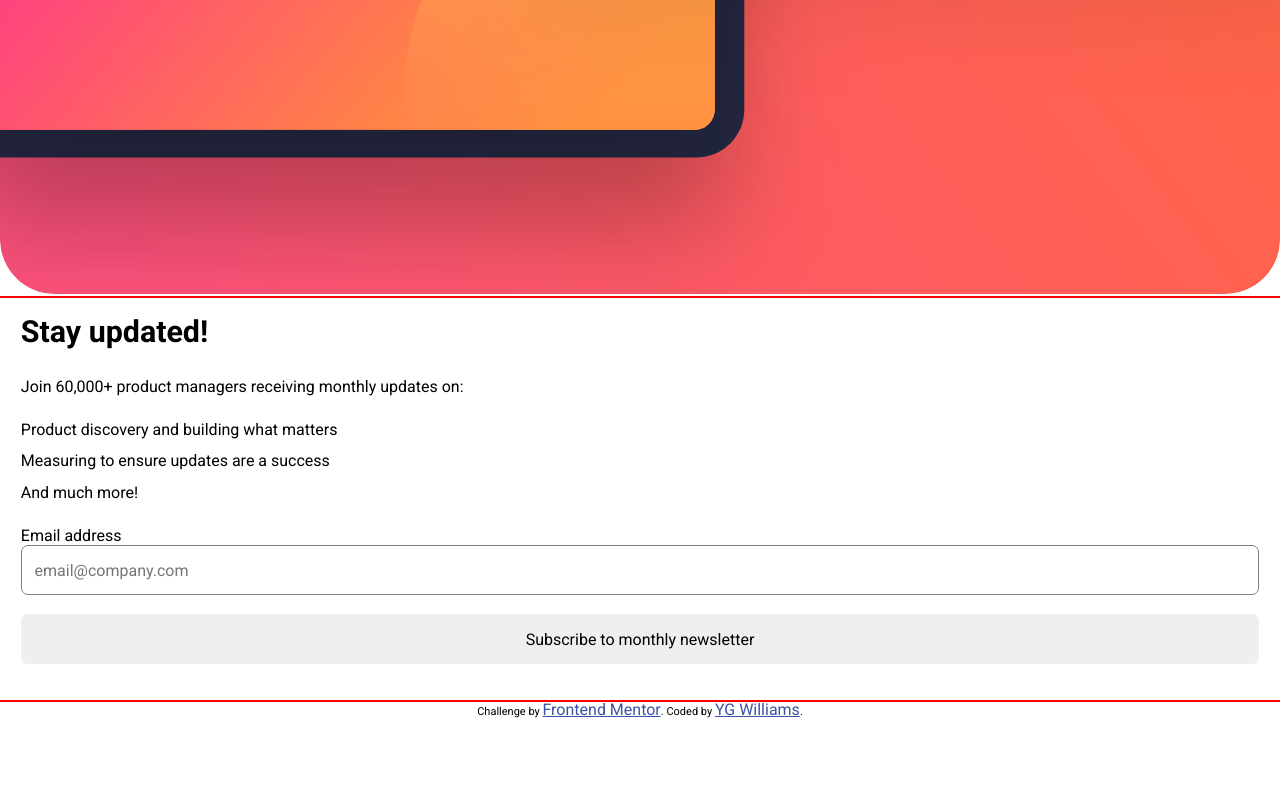
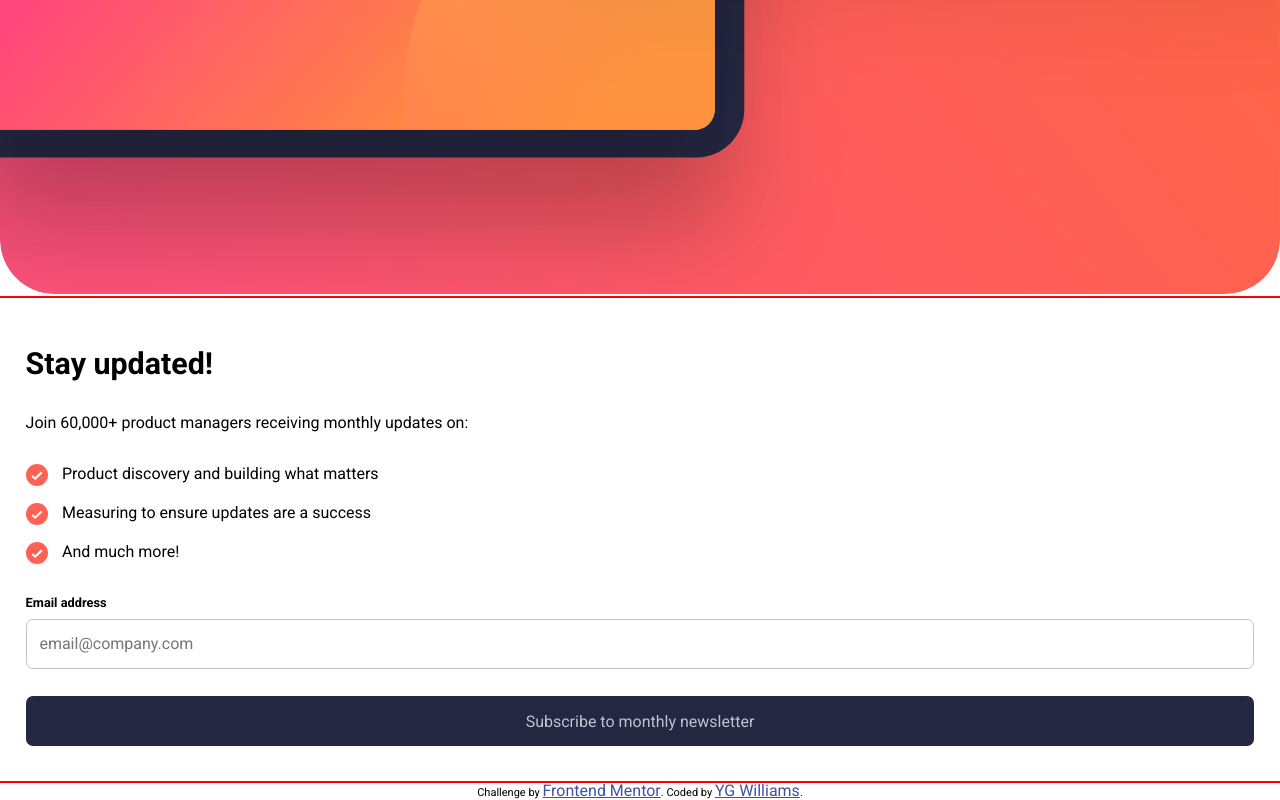
Before and after one commit to ygwilliams4/newsletter-sign-up-form, a plain HTML site: page index.html in a window 1280 px wide. Shown: the part 675-1475 px from the top of the page. Before the commit the page ends 1394 px from the top, so only its background shows below. Drawn offline with Linux system fonts and the light colour scheme.

Commit message:
modified stylesheet

```diff
--- a/index.html
+++ b/index.html
@@ -26,9 +26,9 @@
         Join 60,000+ product managers receiving monthly updates on:
       </p>
       <ul>
-        <li>Product discovery and building what matters</li>
-        <li>Measuring to ensure updates are a success</li>
-        <li> And much more!</li>
+        <li> <span class="listIcon"><img src="assets/images/icon-list.svg" alt=""></span> Product discovery and building what matters</li>
+        <li><span class="listIcon"><img src="assets/images/icon-list.svg" alt=""></span>Measuring to ensure updates are a success</li>
+        <li><span class="listIcon"><img src="assets/images/icon-list.svg" alt=""></span> And much more!</li>
       </ul>
       <label for="email">Email address</label>
       <input type="email" name="email" id="email" placeholder="email@company.com">
--- a/styles.css
+++ b/styles.css
@@ -21,16 +21,17 @@ img{
 
 .textContainer{
     outline : 2px solid red;
-    padding: 1rem 1.3rem;
+    padding: 1rem 1.6rem;
     width: 100%;
 }
 
 .textContainer h1{
     font-size: 1.9rem;
-    margin-bottom: 1.7rem;
+    margin: 2rem 0;
 }
 .textContainer p{
-    margin: 1.5rem 0;
+    margin: 2rem 0;
+    /* color: #808089; */
 }
 .textContainer ul{
     margin: 1.5rem 0;
@@ -38,6 +39,18 @@ img{
 
 .textContainer ul li{
     margin: 0.8rem 0;
+    display: flex;
+}
+
+.listIcon{
+    min-width: 22px;
+    min-height: 22px;
+    display: inline-block;
+    margin-right:0.9rem;
+}
+label{
+    font-weight: bold;
+    font-size: 0.8rem;
 }
 input{
     width : 100%;
@@ -45,7 +58,8 @@ input{
     height: 50px;
     padding: 0.8rem;
     outline: none;
-    border: 1px solid gray;
+    border: 1px solid #c0c2ce;
+    margin: 0.5rem 0;
 }
 
 button{
@@ -54,7 +68,20 @@ button{
     border-radius: 7px;
     height: 50px;
     border: none;
+    background-color: #232742;
     outline: none;
+    color: #C0C2CE;
+    transition: all 0.6s ease;
+}
+
+button:hover{
+    background: rgb(255,84,118);
+background: linear-gradient(90deg, rgba(255,84,118,1) 0%, rgba(255,105,62,1) 100%);
+cursor: pointer;
+color: #fff;
+box-shadow: -2px 26px 44px 5px rgba(254,195,190,0.84);
+-webkit-box-shadow: -2px 26px 44px 5px rgba(254,195,190,0.84);
+-moz-box-shadow: -2px 26px 44px 5px rgba(254,195,190,0.84);
 }
 
 
```
